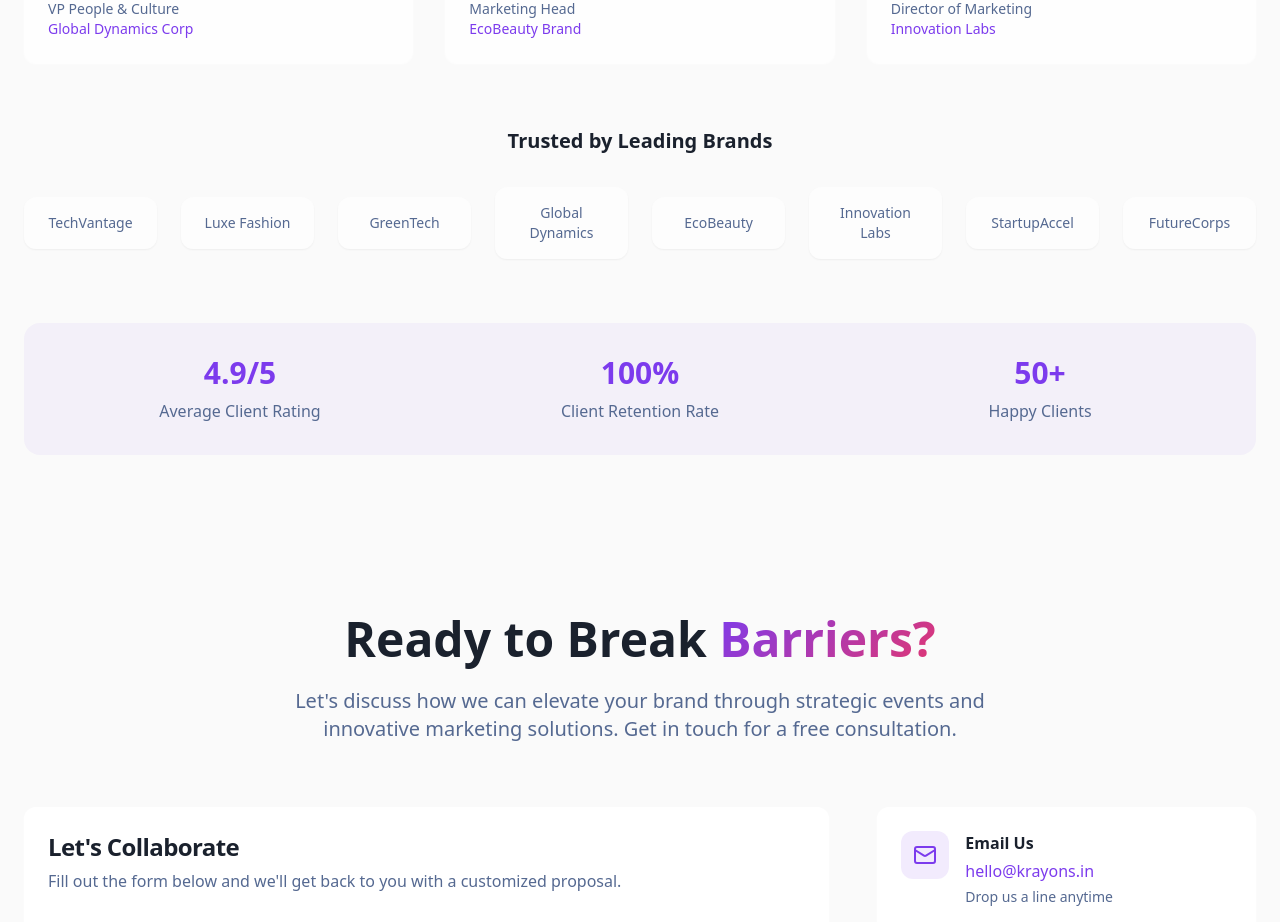
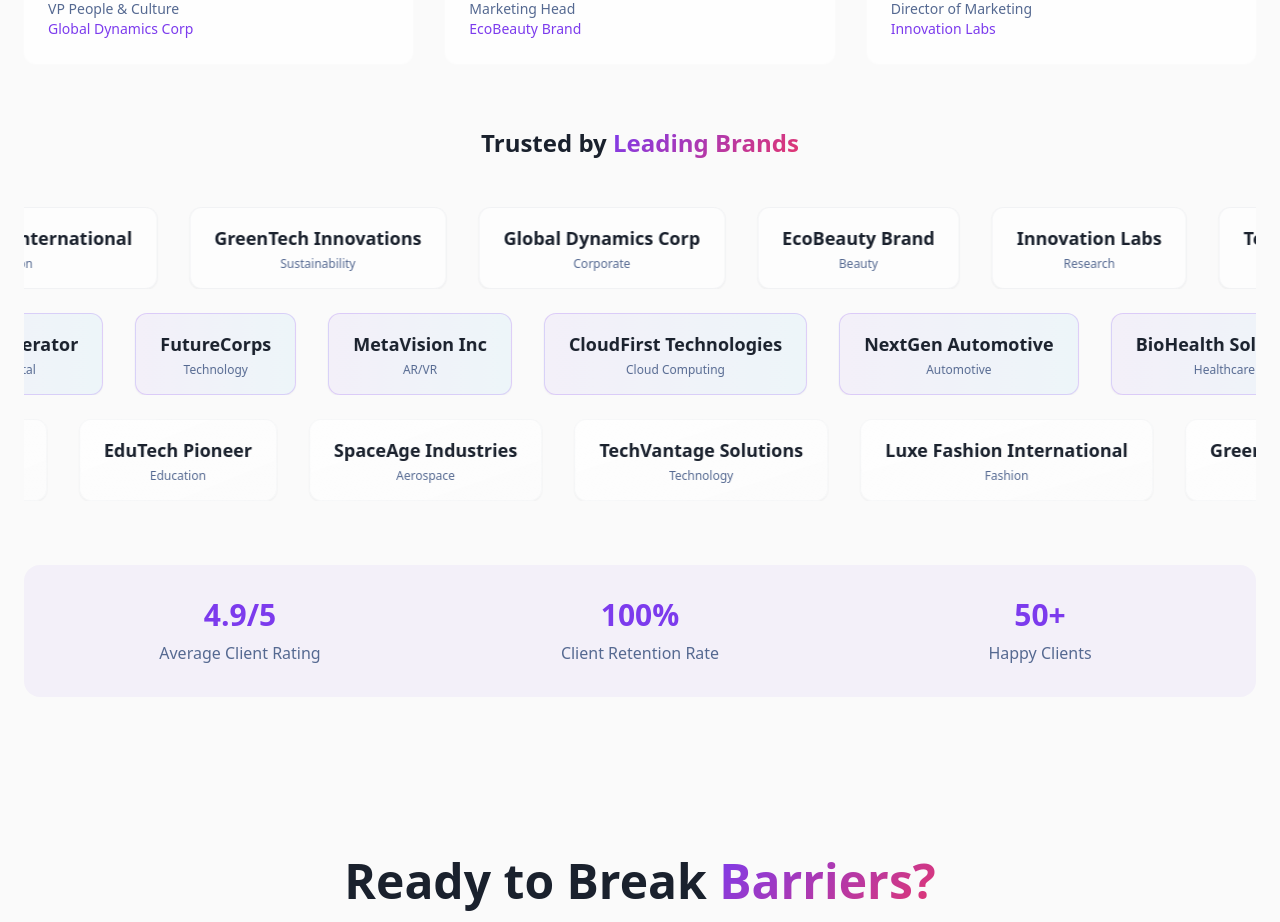
Before and after one commit to sharp119/krayons-ignite-experiences, a React (Vite) app: page / in a window 1280 px wide. Shown: the part 6020-6942 px from the top of the page. Built offline with nearby package versions, Linux system fonts and the light colour scheme.

Commit message:
Add brand carousel
Implement a continuous, auto-scrolling carousel for trusted brands. The carousel will feature three horizontal layers, with each layer scrolling in an alternating direction to create a dynamic and engaging display of partner logos.

```diff
--- a/src/components/Testimonials.tsx
+++ b/src/components/Testimonials.tsx
@@ -1,5 +1,6 @@
 import { Card, CardContent } from "@/components/ui/card";
 import { Star, Quote } from "lucide-react";
+import brandLogosCollection from "@/assets/brand-logos-collection.png";
 
 const Testimonials = () => {
   const testimonials = [
@@ -47,9 +48,23 @@ const Testimonials = () => {
     }
   ];
 
-  const clientLogos = [
-    "TechVantage", "Luxe Fashion", "GreenTech", "Global Dynamics",
-    "EcoBeauty", "Innovation Labs", "StartupAccel", "FutureCorps"
+  const brandLogos = [
+    { name: "TechVantage Solutions", category: "Technology" },
+    { name: "Luxe Fashion International", category: "Fashion" },
+    { name: "GreenTech Innovations", category: "Sustainability" },
+    { name: "Global Dynamics Corp", category: "Corporate" },
+    { name: "EcoBeauty Brand", category: "Beauty" },
+    { name: "Innovation Labs", category: "Research" },
+    { name: "StartupAccelerator", category: "Venture Capital" },
+    { name: "FutureCorps", category: "Technology" },
+    { name: "MetaVision Inc", category: "AR/VR" },
+    { name: "CloudFirst Technologies", category: "Cloud Computing" },
+    { name: "NextGen Automotive", category: "Automotive" },
+    { name: "BioHealth Solutions", category: "Healthcare" },
+    { name: "FinanceForward", category: "FinTech" },
+    { name: "RetailRevolution", category: "E-commerce" },
+    { name: "EduTech Pioneer", category: "Education" },
+    { name: "SpaceAge Industries", category: "Aerospace" }
   ];
 
   return (
@@ -104,23 +119,73 @@ const Testimonials = () => {
           ))}
         </div>
 
-        {/* Client Logos with Animation */}
-        <div className="text-center animate-fade-in-up animate-delay-600">
-          <h3 className="text-xl font-semibold text-foreground mb-8">
-            Trusted by Leading Brands
+        {/* Three-Layer Infinite Scrolling Brand Logos */}
+        <div className="text-center animate-fade-in-up animate-delay-600 overflow-hidden">
+          <h3 className="text-2xl font-semibold text-foreground mb-12">
+            Trusted by <span className="text-gradient">Leading Brands</span>
           </h3>
-          <div className="grid grid-cols-2 md:grid-cols-4 lg:grid-cols-8 gap-6 items-center">
-            {clientLogos.map((logo, index) => (
-              <div
-                key={index}
-                className="bg-card/50 p-4 rounded-lg shadow-sm hover:shadow-md hover:bg-card hover:scale-105 transition-all duration-300 text-center animate-scale-in"
-                style={{animationDelay: `${index * 0.1 + 0.7}s`}}
-              >
-                <div className="text-muted-foreground font-medium text-sm hover:text-foreground transition-colors">
-                  {logo}
+
+          {/* First Row - Scroll Right */}
+          <div className="relative mb-6 overflow-hidden">
+            <div className="flex animate-scroll-right space-x-8 whitespace-nowrap">
+              {[...brandLogos.slice(0, 6), ...brandLogos.slice(0, 6)].map((brand, index) => (
+                <div
+                  key={`row1-${index}`}
+                  className="flex-shrink-0 bg-card/60 backdrop-blur-sm px-6 py-4 rounded-xl shadow-sm hover:shadow-lg hover:bg-card hover:scale-105 transition-all duration-300 group cursor-pointer border border-border/50"
+                >
+                  <div className="text-center">
+                    <div className="text-foreground font-semibold text-lg group-hover:text-primary transition-colors">
+                      {brand.name}
+                    </div>
+                    <div className="text-xs text-muted-foreground mt-1 group-hover:text-primary/80 transition-colors">
+                      {brand.category}
+                    </div>
+                  </div>
                 </div>
-              </div>
-            ))}
+              ))}
+            </div>
+          </div>
+
+          {/* Second Row - Scroll Left */}
+          <div className="relative mb-6 overflow-hidden">
+            <div className="flex animate-scroll-left space-x-8 whitespace-nowrap">
+              {[...brandLogos.slice(6, 12), ...brandLogos.slice(6, 12)].map((brand, index) => (
+                <div
+                  key={`row2-${index}`}
+                  className="flex-shrink-0 bg-gradient-to-r from-primary/5 to-secondary/5 backdrop-blur-sm px-6 py-4 rounded-xl shadow-sm hover:shadow-lg hover:from-primary/10 hover:to-secondary/10 hover:scale-105 transition-all duration-300 group cursor-pointer border border-primary/20"
+                >
+                  <div className="text-center">
+                    <div className="text-foreground font-semibold text-lg group-hover:text-primary transition-colors">
+                      {brand.name}
+                    </div>
+                    <div className="text-xs text-muted-foreground mt-1 group-hover:text-primary/80 transition-colors">
+                      {brand.category}
+                    </div>
+                  </div>
+                </div>
+              ))}
+            </div>
+          </div>
+
+          {/* Third Row - Scroll Right (Faster) */}
+          <div className="relative overflow-hidden">
+            <div className="flex animate-scroll-right-fast space-x-8 whitespace-nowrap">
+              {[...brandLogos.slice(12, 16), ...brandLogos.slice(0, 4), ...brandLogos.slice(12, 16), ...brandLogos.slice(0, 4)].map((brand, index) => (
+                <div
+                  key={`row3-${index}`}
+                  className="flex-shrink-0 bg-gradient-to-br from-card/80 via-card/60 to-card/40 backdrop-blur-sm px-6 py-4 rounded-xl shadow-sm hover:shadow-lg hover:from-card hover:to-card/80 hover:scale-105 transition-all duration-300 group cursor-pointer border border-border/30"
+                >
+                  <div className="text-center">
+                    <div className="text-foreground font-semibold text-lg group-hover:text-primary transition-colors">
+                      {brand.name}
+                    </div>
+                    <div className="text-xs text-muted-foreground mt-1 group-hover:text-primary/80 transition-colors">
+                      {brand.category}
+                    </div>
+                  </div>
+                </div>
+              ))}
+            </div>
           </div>
         </div>
 
--- a/src/index.css
+++ b/src/index.css
@@ -374,4 +374,35 @@
       transform: scale(1);
     }
   }
+
+  /* Infinite Scrolling Animations for Brand Logos */
+  .animate-scroll-right {
+    animation: scrollRight 25s linear infinite;
+  }
+
+  .animate-scroll-left {
+    animation: scrollLeft 30s linear infinite;
+  }
+
+  .animate-scroll-right-fast {
+    animation: scrollRight 20s linear infinite;
+  }
+
+  @keyframes scrollRight {
+    0% {
+      transform: translateX(-50%);
+    }
+    100% {
+      transform: translateX(0%);
+    }
+  }
+
+  @keyframes scrollLeft {
+    0% {
+      transform: translateX(0%);
+    }
+    100% {
+      transform: translateX(-50%);
+    }
+  }
 }
```
Also changed, not shown: src/assets/brand-logos-collection.png (added).
